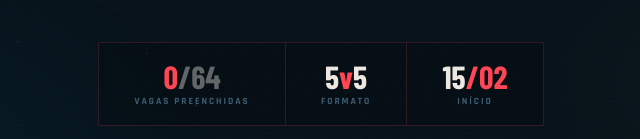
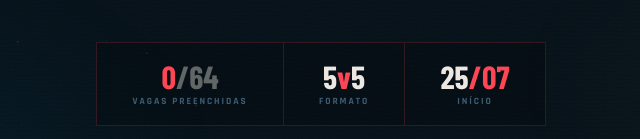
Before and after one commit to Kanokomaro/AscendCup, a plain HTML site: page index.html in a window 1280 px wide. Shown: the part 661-800 px from the top of the page, 319-959 px from the left. Drawn offline with nearby package versions, Linux system fonts and the light colour scheme; a web font is replaced by a local one.

```diff
--- a/index.html
+++ b/index.html
@@ -1332,7 +1332,7 @@
         <div class="hs-label">Formato</div>
       </div>
       <div class="hs">
-        <div class="hs-num">15<span class="accent">/02</span></div>
+        <div class="hs-num">25<span class="accent">/07</span></div>
         <div class="hs-label">Início</div>
       </div>
     </div>
```
